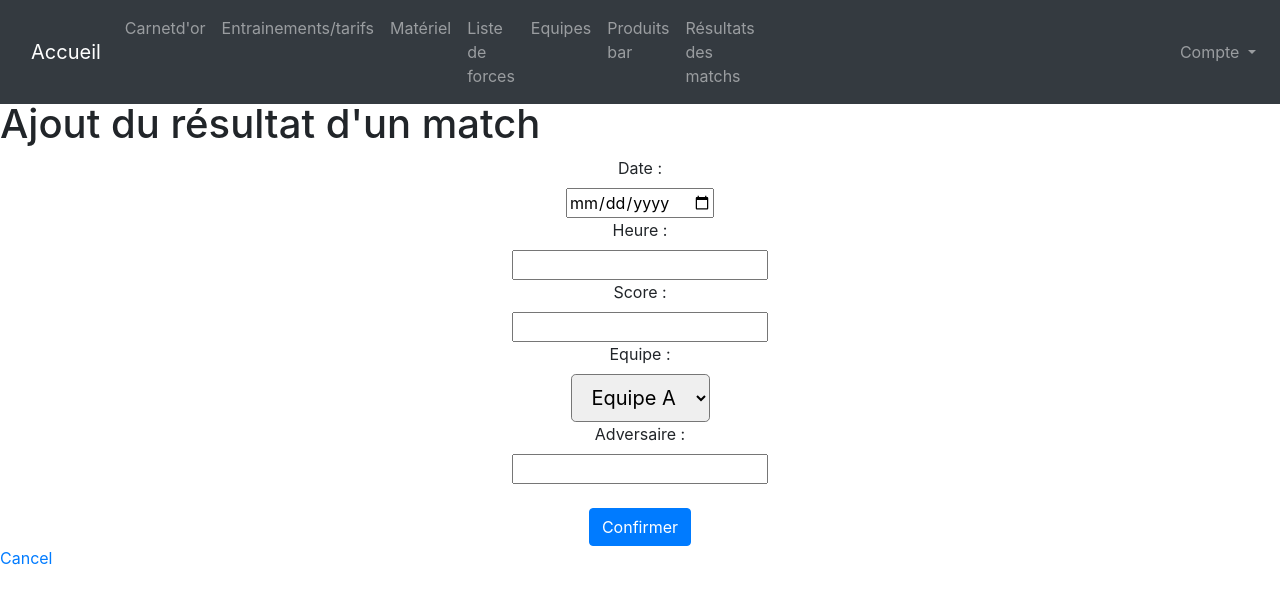
After one commit to Balzard/Flask-Website, a Flask app: page /addMatch in a window 1280 px wide. The commit adds this page. Shown: the top 604 px of the page. Run offline with Flask 2, Linux system fonts and the light colour scheme; a user stored in the database is signed in; data comes from the database, SQL or seed files in the repository; some libraries are stand-ins or nearby versions.

Commit message:
Ajout de la gestion des matchs
- affichage et ajout pour les matchs
- petits changements supplémentaires

```diff
--- a/app/forms.py
+++ b/app/forms.py
@@ -55,4 +55,12 @@ class MyMatosForm(FlaskForm):
     quantite = StringField("Quantité :", validators=[InputRequired(), Length(min=1, max=3)])
     submit = SubmitField("Add")
 
+class MyMatchForm(FlaskForm):
+    date = DateField("Date :", validators=[InputRequired()])
+    heure = StringField("Heure :", validators=[InputRequired(), Length(min=2, max=3)])
+    score = StringField("Score :", validators=[InputRequired(), Length(min=3, max=4)])
+    equipe = SelectField("Equipe :", coerce=str)
+    rival = StringField("Adversaire :", validators=[InputRequired(), Length(min=1, max=21)])
+    submit = SubmitField("Confirmer")
+
 from app.models import Joueur
--- a/app/models.py
+++ b/app/models.py
@@ -6,7 +6,8 @@ from datetime import datetime
 
 class Equipe(db.Model):
     __tablename__ = "equipe"
-    nom = db.Column(db.String, primary_key=True)
+    id = db.Column(db.Integer, unique=True, autoincrement=True)
+    nom = db.Column(db.String, primary_key=True, nullable=False)
     #j'ai mis en commentaire car j'avais une erreure à cause de cette ligne (Stephane)
     # normalement j'ai résolu le problème
     players = db.relationship("Joueur", backref="team", lazy="dynamic")
@@ -16,6 +17,9 @@ class Equipe(db.Model):
 
     def getName(self):
         return self.nom
+
+    def getId(self):
+        return self.id
 
 class Entrainement(db.Model):
     __tablename__ = "entrainement"
--- a/app/routes.py
+++ b/app/routes.py
@@ -63,12 +63,22 @@ def createProduct():
     db.session.add(prod2)
     db.session.commit()
 
+def createMatch():
+    match = Match(heure="15h", date=datetime.date(2019,10,5), score="12-4", rival="Saint-Marc A", equipe="Equipe A",)
+    match2 = Match(heure="19h", date=datetime.date(2019,10,5), score="9-7", rival="Jambes D", equipe="Equipe B",)
+    match3 = Match(heure="15h", date=datetime.date(2019,10,12), score="5-11", rival="Moustier E", equipe="Equipe A",)
+    db.session.add(match)
+    db.session.add(match2)
+    db.session.add(match3)
+    db.session.commit()
+
 createTeam()
 create_players()
 createMatos()
 createComm()
 createProduct()
 createTraining()
+createMatch()
 
 ####################
 # Public section   #
@@ -414,6 +424,31 @@ def addMatos():
     else:
         return render_template("addMatos.html", form=form)
 
+@app.route("/addMatch", methods=["GET", "POST"])
+@login_required
+def addMatch():
+    form = MyMatchForm()
+    teams = Equipe.query.all()
+    list = []
+    i = 1
+    for team in teams:
+        tmp = (team.getName(), team.getName())
+        list.append(tmp)
+        i += 1
+    form.equipe.choices = list
+    if form.validate_on_submit():
+        date = form.date.data
+        hour = form.heure.data
+        score = form.score.data
+        team = form.equipe.data
+        rival = form.rival.data
+        match = Match(heure=hour, date=date, score=score, rival=rival, equipe=team)
+        db.session.add(match)
+        db.session.commit()
+        return redirect(url_for("matchs"))
+    else:
+        return render_template("addMatch.html", form=form)
+
 ##################
 # AJAX routes    #
 ##################
--- /dev/null
+++ b/app/templates/addMatch.html
@@ -0,0 +1,29 @@
+{% extends "parent.html"%}
+
+{% block content%}
+  <div style="margin-top :100px;">
+    <h1>Ajout du résultat d'un match</h1>
+    <form novalidate style="text-align: center;" action="/addMatch" method="POST">
+      {{form.csrf_token}}
+
+      {{form.date.label}}<br>
+      {{form.date}}<br>
+
+      {{form.heure.label}}<br>
+      {{form.heure}}<br>
+
+      {{form.score.label}}<br>
+      {{form.score}}<br>
+
+      {{form.equipe.label}}<br>
+      {{form.equipe(class="form-control-lg")}}<br>
+
+      {{form.rival.label}}<br>
+      {{form.rival}}<br><br>
+
+      {{form.submit (class="btn btn-primary")}}
+    </form>
+
+    <a href="/matchs">Cancel</a>
+  </div>
+{% endblock%}
--- a/app/templates/addStock.html
+++ b/app/templates/addStock.html
@@ -20,5 +20,8 @@
 
       {{form.submit (class="btn btn-primary")}}
     </form>
+
+    <a href="/stock">Cancel</a>
+
   </div>
 {% endblock%}
--- a/app/templates/bar.html
+++ b/app/templates/bar.html
@@ -110,7 +110,7 @@
   	})
   </script>
 
-  <div style="margin-top: 70px;">
+  <div style="margin-top: 100px;">
     <h1>Produits disponibles au bar</h1>
     <h3>Tous les produits.</h3>
     <input type="text" placeholder="select a type" id="searchInput">
--- a/app/templates/carnet_or.html
+++ b/app/templates/carnet_or.html
@@ -106,7 +106,7 @@
 	})
 </script>
 
-<div class="content" style="margin-top: -70px;">
+<div class="content" style="margin-top: 0px;">
 	<h1>Carnet d'or</h1>
 
 	<input type="text" placeholder="select an author" id="searchInput">
--- a/app/templates/joueurs.html
+++ b/app/templates/joueurs.html
@@ -18,8 +18,9 @@
     {% endif %}
   {% endwith %}
 
+  <h1>Liste de force du club</h1>
   <table class="table" id="playerTable">
-    <tr>
+    <tr class="thead-light">
       <th>Pseudo</th>
       <th>Catégorie</th>
       {% if current_user.isAdmin() %}
--- a/app/templates/materiel.html
+++ b/app/templates/materiel.html
@@ -53,7 +53,7 @@
   })
 </script>
 
-<div class="content" style="margin-top: 100px;">
+<div class="content">
   <h1>Matériel disponible</h1>
 
   <table class="table" border="collapse">
--- a/app/templates/parent.html
+++ b/app/templates/parent.html
@@ -38,7 +38,7 @@
             <a class="nav-link" href="/bar">Produits bar</a>
           </li>
           <li class="nav-item">
-            <a class="nav-link" href="/matchs">Matchs résultats</a>
+            <a class="nav-link" href="/matchs">Résultats des matchs</a>
           </li>
         </ul>
       </div>
```
Also changed, not shown: app/templates/macro_form.html (+9 -0 lines), app/templates/matchs.html (+16 -1 lines).
